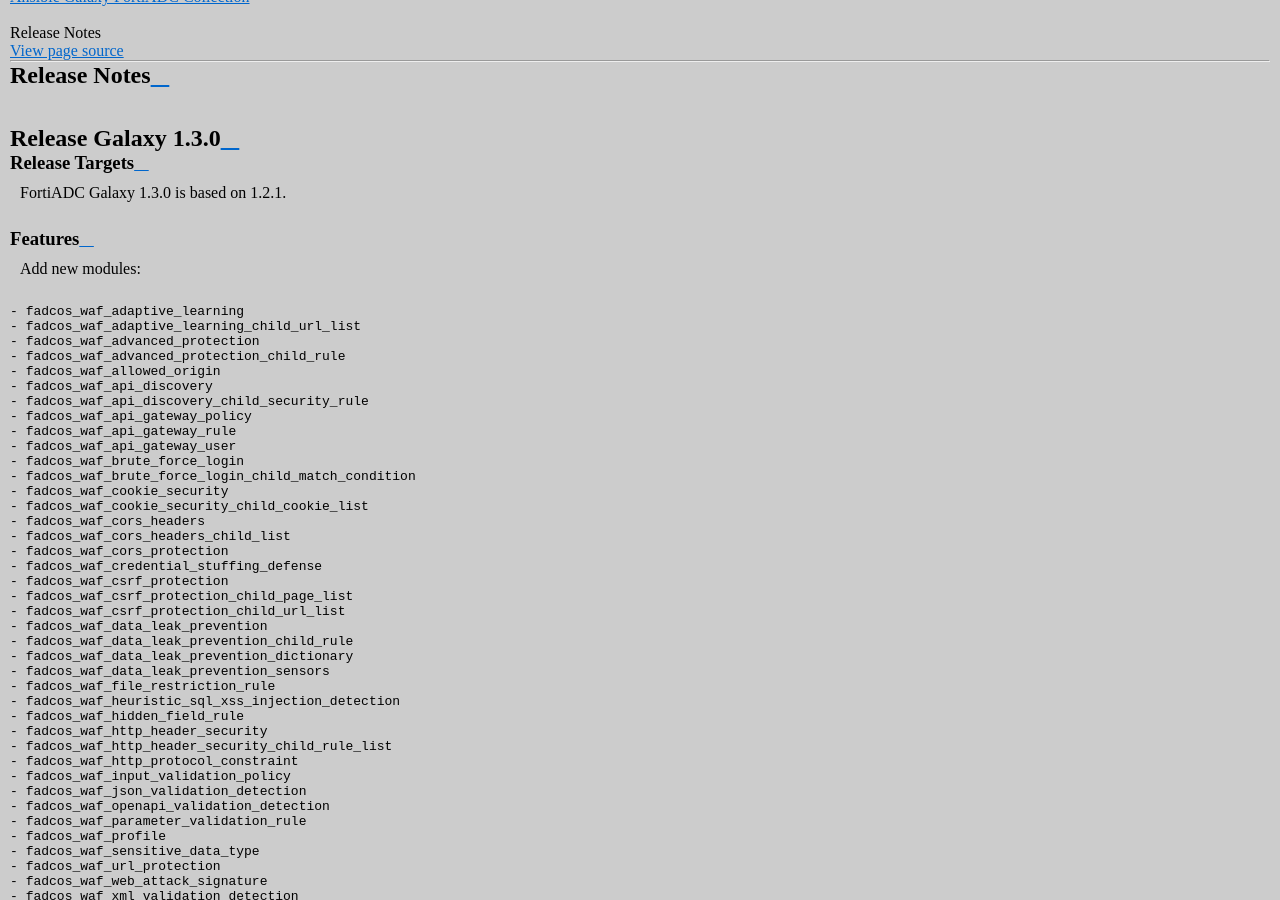
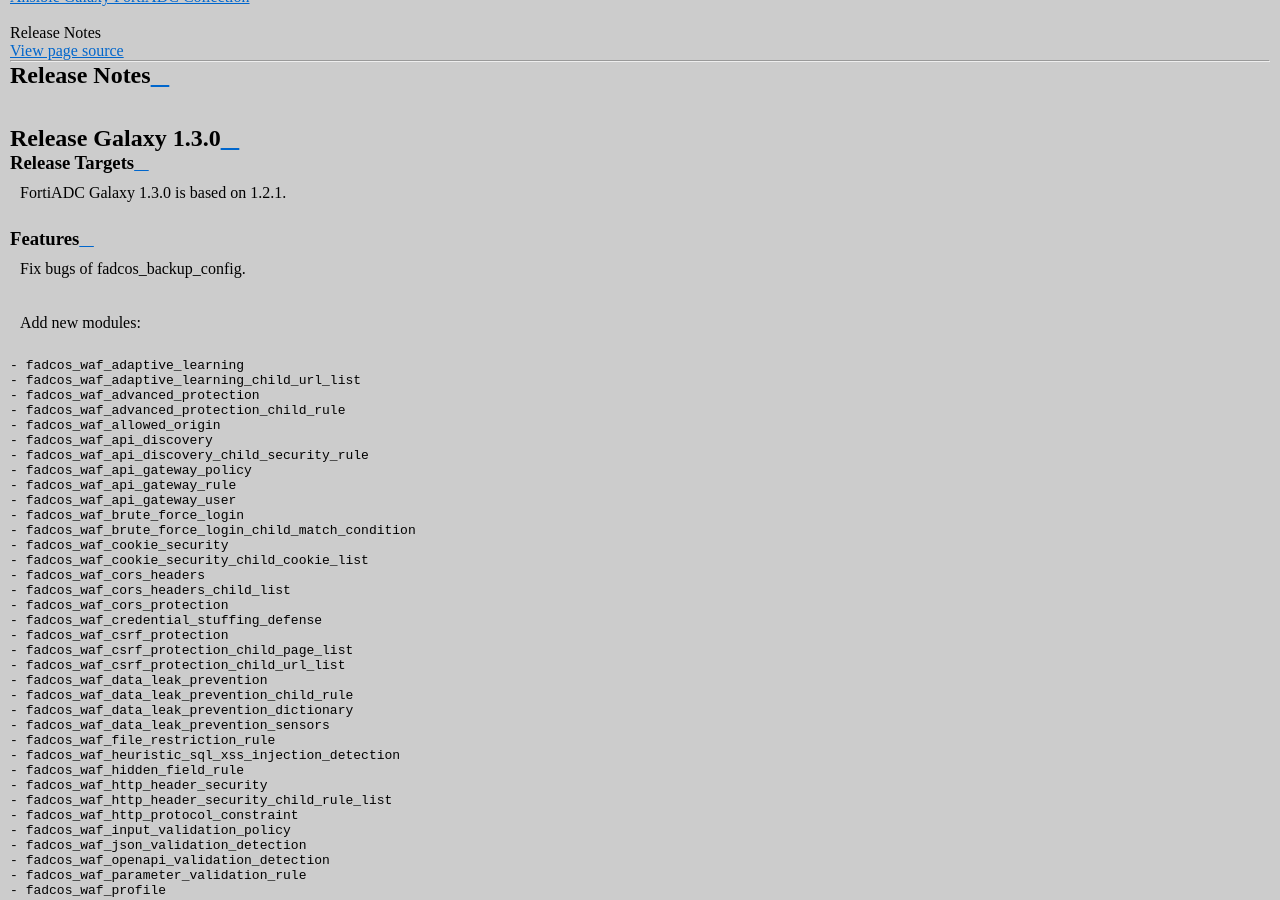
Before and after one commit to josephchen-ftnt/fadc_ansible_1.3_7.6, a Sphinx documentation site: the page built from docs/release.rst, in a window 1280 px wide and 900 px high, scrolled down 779 px. Built offline with Sphinx 7.4.7 and the Read the Docs theme 3.1.0, drawn with Linux system fonts in a browser that asks for light colours; pages that are not in the unit, such as notebooks, are missing from menus.

Commit message:
Update release.rst

```diff
--- a/docs/release.rst
+++ b/docs/release.rst
@@ -12,6 +12,7 @@
 
 Features
 ^^^^^^^^^^^^^^^
+- Fix bugs of fadcos_backup_config.
 - Add new modules:
 ::
 
```
